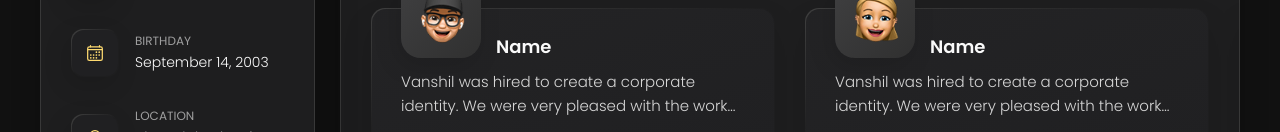
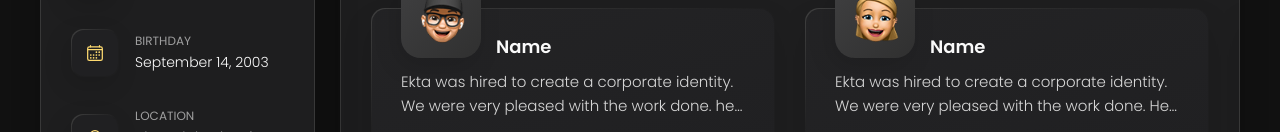
Before and after one commit to Ekta149/Ekta-Portfolio, a plain HTML site: page index.html in a window 1280 px wide. Shown: the part 668-800 px from the top of the page. Drawn offline with nearby package versions, Linux system fonts and the light colour scheme.

Commit message:
Update index.html

```diff
--- a/index.html
+++ b/index.html
@@ -10,7 +10,6 @@
   <!--
     - logo-icon
   -->
-  <!-- <link rel="shortcut icon" href="./assets/images/logo.png" type="image/x-icon"> -->
 
   <!--
     - custom css link
@@ -282,7 +281,7 @@
 
                 <div class="testimonials-text" data-testimonials-text>
                   <p>
-                    Vanshil was hired to create a corporate identity. We were very pleased with the work done. he has a
+                    Ekta was hired to create a corporate identity. We were very pleased with the work done. he has a
                     lot of experience
                     and is very concerned about the needs of client. Lorem ipsum dolor sit amet, ullamcous cididt
                     consectetur adipiscing
@@ -304,7 +303,7 @@
 
                 <div class="testimonials-text" data-testimonials-text>
                   <p>
-                    Vanshil was hired to create a corporate identity. We were very pleased with the work done. He has a
+                    Ekta was hired to create a corporate identity. We were very pleased with the work done. He has a
                     lot of experience
                     and is very concerned about the needs of client. Lorem ipsum dolor sit amet, ullamcous cididt
                     consectetur adipiscing
@@ -326,7 +325,7 @@
 
                 <div class="testimonials-text" data-testimonials-text>
                   <p>
-                    Vanshil was hired to create a corporate identity. We were very pleased with the work done. He has a
+                    Ekta was hired to create a corporate identity. We were very pleased with the work done. He has a
                     lot of experience
                     and is very concerned about the needs of client. Lorem ipsum dolor sit amet, ullamcous cididt
                     consectetur adipiscing
@@ -348,7 +347,7 @@
 
                 <div class="testimonials-text" data-testimonials-text>
                   <p>
-                    Vanshil was hired to create a corporate identity. We were very pleased with the work done. He has a
+                    Ekta was hired to create a corporate identity. We were very pleased with the work done. He has a
                     lot of experience
                     and is very concerned about the needs of client. Lorem ipsum dolor sit amet, ullamcous cididt
                     consectetur adipiscing
@@ -394,7 +393,7 @@
 
               <div data-modal-text>
                 <p>
-                  Vanshil was hired to create a corporate identity. We were very pleased with the work done. He has a
+                  Ekta was hired to create a corporate identity. We were very pleased with the work done. He has a
                   lot of experience
                   and is very concerned about the needs of client. Lorem ipsum dolor sit amet, ullamcous cididt
                   consectetur adipiscing
```
